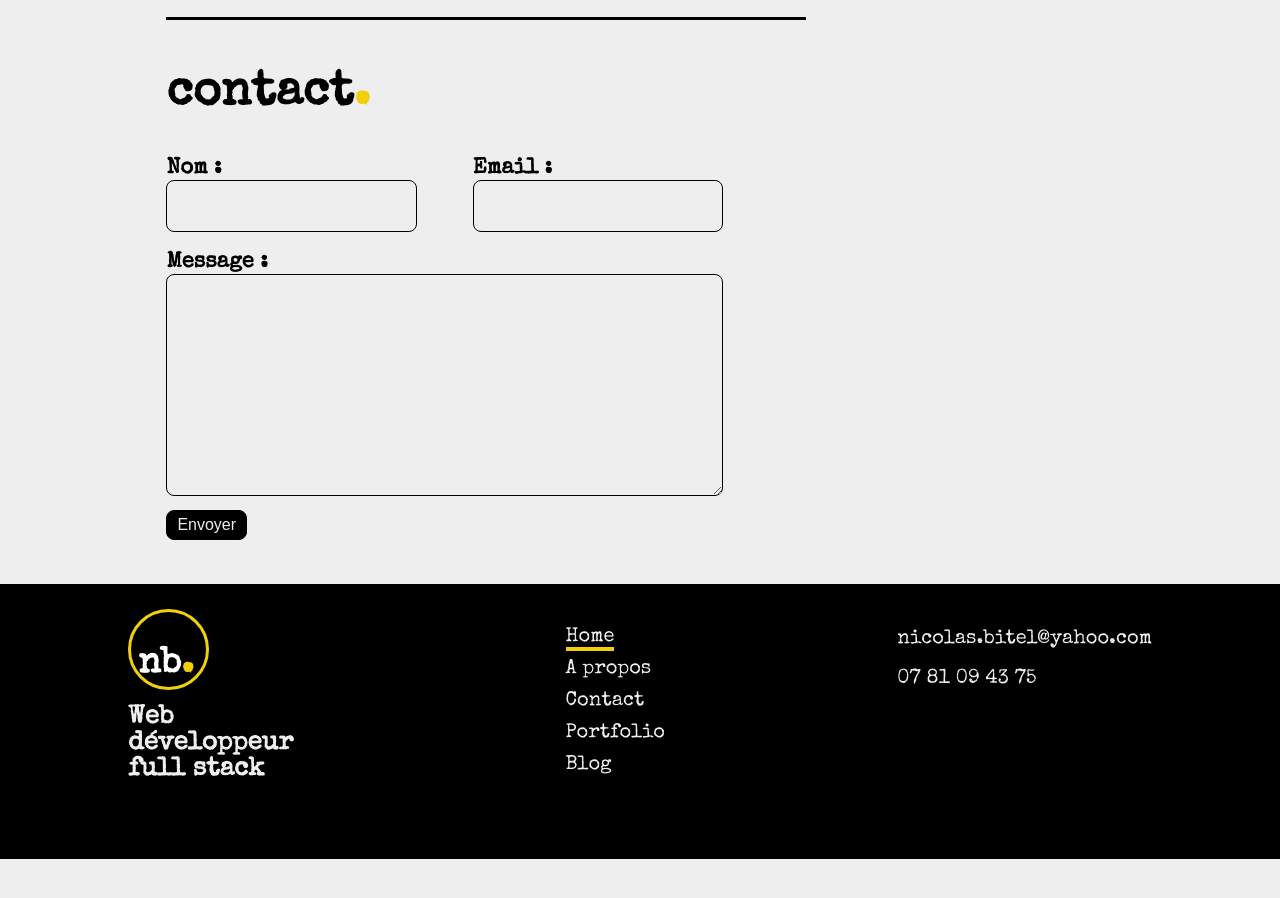
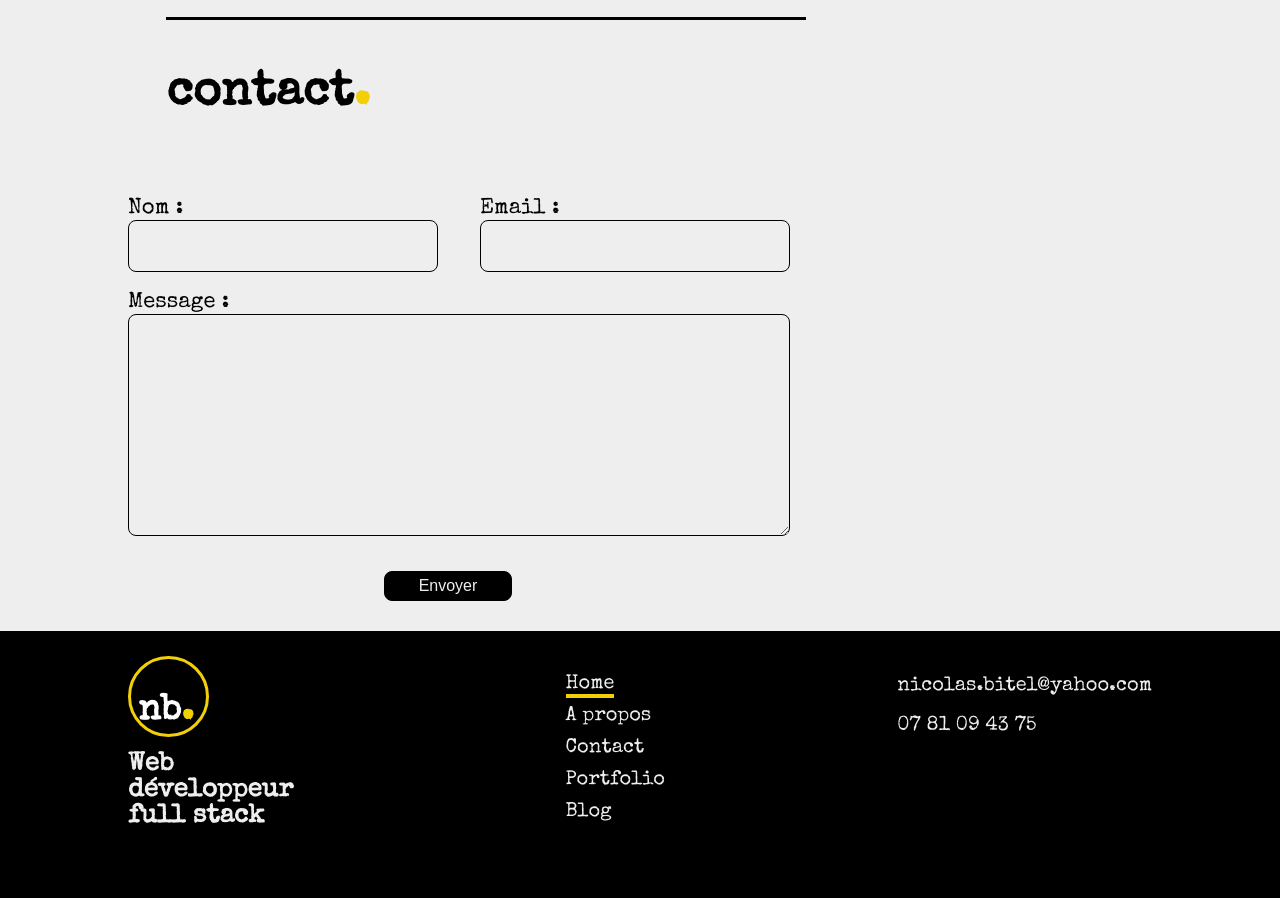
Before and after one commit to Valhallaproject/portfolioNico, a React (Create React App) app: page / in a window 1280 px wide. Shown: the part 1740-2638 px from the top of the page. Before the commit the page ends 2599 px from the top, so only its background shows below. Built offline with nearby package versions, Linux system fonts and the light colour scheme.

Commit message:
add emailjs

```diff
--- a/package.json
+++ b/package.json
@@ -13,6 +13,7 @@
     "draft-convert": "^2.1.12",
     "draft-js": "^0.11.7",
     "draftjs-to-html": "^0.9.1",
+    "emailjs-com": "^3.2.0",
     "locomotive-scroll": "^4.1.4",
     "react": "^18.2.0",
     "react-alice-carousel": "^2.6.1",
--- a/public/index.html
+++ b/public/index.html
@@ -9,7 +9,7 @@
       name="description"
       content="Web site created using create-react-app"
     />
-    <link rel="apple-touch-icon" href="%PUBLIC_URL%/logo.png" />
+    <link rel="apple-touch-icon" href="%PUBLIC_URL%/logo192.png" />
     <link
       href="https://fonts.googleapis.com/css2?family=Special+Elite&display=swap"
       rel="stylesheet"
@@ -28,7 +28,7 @@
       work correctly both with client-side routing and a non-root public URL.
       Learn how to configure a non-root public URL by running `npm run build`.
     -->
-    <title>Nicolas BICTEL</title>
+    <title>NB Développeur Web</title>
   </head>
   <body>
     <noscript>You need to enable JavaScript to run this app.</noscript>
--- a/src/components/aboutMe/aboutMe.js
+++ b/src/components/aboutMe/aboutMe.js
@@ -1,4 +1,5 @@
 import React from "react";
+import { Link } from "react-router-dom";
 import "./aboutMe.css";
 
 function aboutMe() {
@@ -22,7 +23,7 @@ function aboutMe() {
           <br />
           Mais ne me croyez pas sur parole, consultez mon
           <span>
-            <a href="/portfolio"> portfolio</a>
+            <Link to="/portfolio"> portfolio</Link>
           </span>
           <span> .</span>
         </p>
--- a/src/components/contact/Contact.js
+++ b/src/components/contact/Contact.js
@@ -1,59 +1,55 @@
-import React, { useState } from "react";
+import React from "react";
+import emailjs from "emailjs-com";
+import { useRef } from "react";
+
 import "./contact.css";
 
 function contact() {
+  const form = useRef();
 
-  const [email, setEmail] = useState("");
-  const [name, setName] = useState("");
-  const [message, setMessage] = useState("");
+  const sendEmail = (e) => {
+    e.preventDefault();
 
-  const submitHandler = (e) => {
-    e.preventDefault();
-    console.log("OK ça marche");
-    window.location = 'mailto:nicolas.bictel@yahoo.com.com'
-  }
-
+    emailjs
+      .sendForm(
+        "service_uzncg9k",
+        "template_5dfsmho",
+        form.current,
+        "XLIiDapd85Wq9wq23"
+      )
+      .then(
+        (result) => {
+          console.log(result.text);
+        },
+        (error) => {
+          console.log(error.text);
+        }
+      );
+  };
   return (
     <div>
       <h2>
         contact<span>.</span>
-        <div className="contactForm">
-          <div className="info">
-            <form onSubmit={submitHandler}>
-              <label>
-                Nom :
-                <input
-                  type="text"
-                  name="name"
-                  onChange={(e) => setName(e.target.value)}
-                  value={name}
-                />
-              </label>
-              <label>
-                Email :
-                <input
-                  type="email"
-                  name="email"
-                  onChange={(e) => setEmail(e.target.value)}
-                  value={email}
-                />
-              </label>
-            </form>
-          </div>
-          <div className="message">
-            <label className="textarea">
-              Message :
-              <textarea
-                name="message"
-                onChange={(e) => setMessage(e.target.value)}
-                value={message}
-              />
-            </label>
-          </div>
-          <input  type="submit" value="Envoyer" className="button" />
+      </h2>
+      <div className="contactForm">
+        <div className="info">
+          <form ref={form} onSubmit={sendEmail} id="myForm">
+            <div className="infoSend">
+              <label>Nom :</label>
+              <input type="text" name="name" id="name" />
+            </div>
+            <div className="infoSend">
+              <label>Email :</label>
+              <input type="email" name="email" id="email" />
+            </div>
+            <div className="message">
+              <label className="textarea">Message :</label>
+              <textarea name="message" id="message" />
+            </div>
+            <input type="submit" value="Envoyer" className="button" />
+          </form>
         </div>
-        <div className="contactText"></div>
-      </h2>
+      </div>
     </div>
   );
 }
--- a/src/components/contact/contact.css
+++ b/src/components/contact/contact.css
@@ -1,10 +1,22 @@
 .info{
     width: 50%;
+    display: flex;
+    flex-wrap: wrap;
+    justify-content: space-between;
+    padding-left: 10%;
+    font-family: "Special Elite", cursive;
+
 }
 form{
     margin-top: 20px;
+    width: 100%;
     display: flex;
+    flex-wrap: wrap;
     justify-content: space-between;
+
+}
+.infoSend{
+    width: 45%;
 }
 label{
     font-size: 22px;
@@ -15,6 +27,7 @@ label{
 }
 input{
     height: 30px;
+    width: 100%;
     border-radius: 8px;
     background-color: #eee;
     padding: 10px;
@@ -22,7 +35,7 @@ input{
     border: 1px solid black;
 }
 .message{
-    width: 50%;
+    width: 100%;
 }
 .textarea{
     width: 100%;
@@ -34,10 +47,17 @@ textarea{
     border: 1px solid black;
     padding: 10px;
     font-size: 16px;
+    width: 100%;
+    margin-bottom: 30px;
 }
 .button{
     color: #eee;
     background-color: black;
     cursor: pointer;
     line-height: 0px;
+    width: 20% !important;
+    margin-left: 50%;
+    transform: translateX(-50%);
+    margin-bottom: 30px;
+
 }
```
Also changed, not shown: 1 other file (tests, documents, lock files or other folders).
